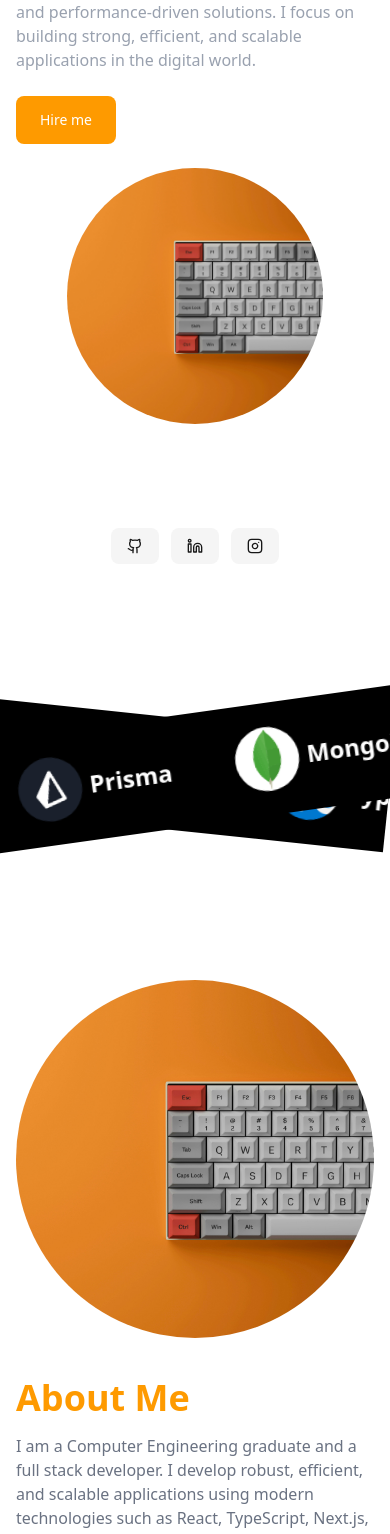
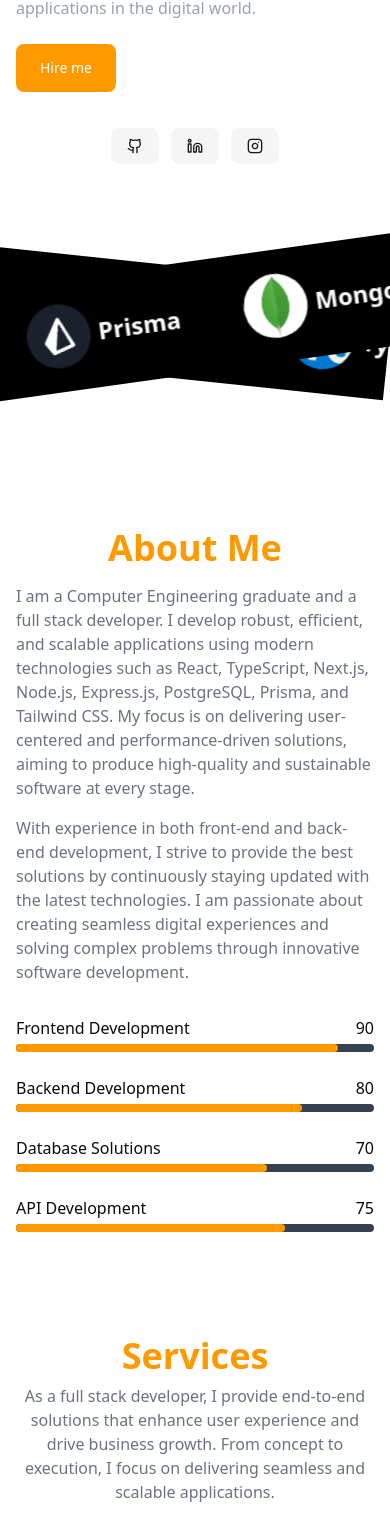
Before and after one commit to osmankiral/portfolio, a Next.js app: page / in a window 390 px wide. Shown: the part 356-1890 px from the top of the page. Built offline with nearby package versions, Linux system fonts and the light colour scheme.

Commit message:
responsive uptated

```diff
--- a/components/AboutMe.tsx
+++ b/components/AboutMe.tsx
@@ -1,5 +1,3 @@
-import Image from "next/image";
-
 const AboutMe = () => {
   const skills = [
     { name: "Frontend Development", percent: 90 },
@@ -10,18 +8,10 @@ const AboutMe = () => {
   return (
     <section id="about" className="py-16">
       <div className="max-w-screen-xl mx-auto px-4 flex flex-col md:flex-row items-center md:items-start gap-10">
-        <div className="flex">
-          <Image
-            src="/profile.jpg"
-            alt="Profile Photo"
-            width={500}
-            height={500}
-            className="object-cover rounded-full"
-            priority
-          />
-        </div>
         <div className="flex-1 ">
-          <h2 className="text-4xl font-bold mb-4 text-amber-500">About Me</h2>
+          <h2 className="text-4xl font-bold mb-4 text-amber-500 text-center">
+            About Me
+          </h2>
           <p className="mb-4 text-gray-500">
             I am a Computer Engineering graduate and a full stack developer. I
             develop robust, efficient, and scalable applications using modern
--- a/components/Hero.tsx
+++ b/components/Hero.tsx
@@ -10,7 +10,7 @@ const Hero = () => {
     <div className="flex-1">
       <section
         id="home"
-        className="max-w-6xl mx-auto px-4 py-16 flex flex-col md:flex-row items-center gap-6"
+        className="max-w-6xl mx-auto px-4 py-3 md:py-16 flex flex-col md:flex-row items-center gap-6"
       >
         <div className="flex-1">
           <p className="text-gray-400 text-xl mb-4">Hello I am </p>
@@ -36,7 +36,7 @@ const Hero = () => {
           </div>
         </div>
         <div className="flex-1 flex flex-col justify-center items-center">
-          <div className="relative w-64 h-64 md:h-80 lg:w-[400px]">
+          <div className="relative w-80 h-80 lg:w-[400px] md:block hidden">
             <Image
               src="/profile.jpg"
               alt="Profile Photo"
@@ -46,7 +46,7 @@ const Hero = () => {
               priority
             />
           </div>
-          <div className="flex items-center gap-3 mt-26 ">
+          <div className="flex items-center gap-3 mt-3 md:mt-26">
             <Button
               className="hover:bg-amber-400 hover:scale-125 transition-all duration-700 hover:text-white cursor-pointer"
               variant={"secondary"}
```
